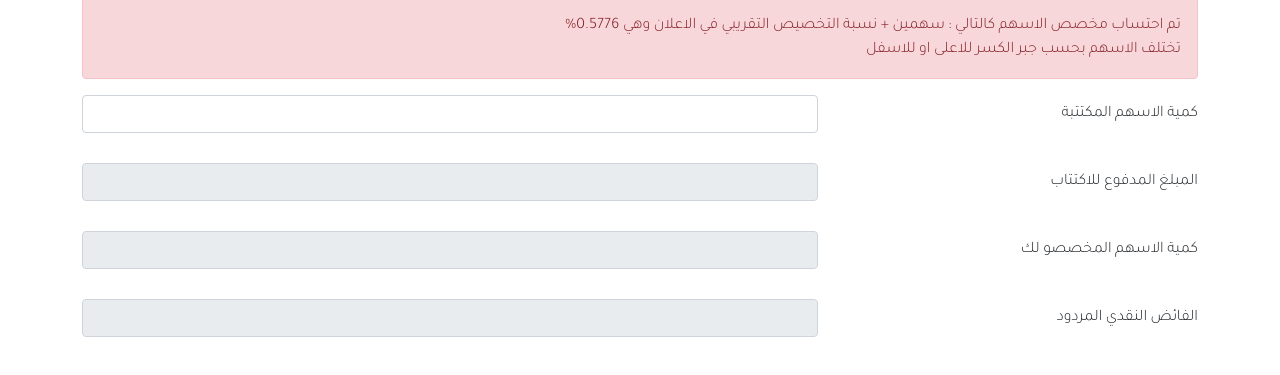
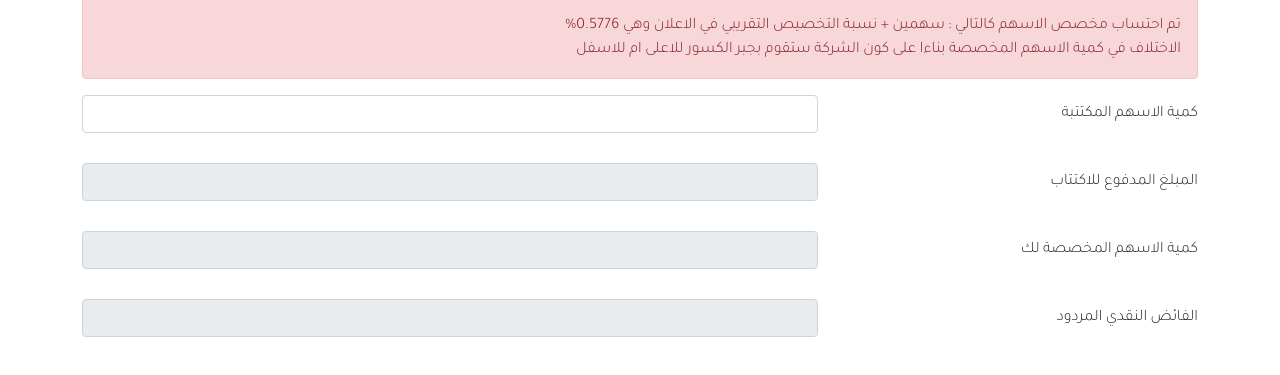
Before and after one commit to mohammedBalhaddad/mohammedBalhaddad.github.io, a plain HTML site: page stcs.html in a window 1280 px wide. Shown: the part 637-1012 px from the top of the page. Drawn offline with nearby package versions, Linux system fonts and the light colour scheme.

Commit message:
- fix bug

```diff
--- a/stcs.html
+++ b/stcs.html
@@ -27,7 +27,7 @@
         تم احتساب مخصص الاسهم كالتالي : سهمين +  نسبة التخصيص التقريبي في الاعلان وهي
         0.5776%
         <br>
-         تختلف الاسهم بحسب جبر الكسر للاعلى او للاسفل
+         الاختلاف في كمية الاسهم المخصصة بناءا على كون الشركة ستقوم بجبر الكسور للاعلى ام للاسفل
     </div>
     <div class="form-group row">
         <label for="ioc_stocks" class="col-sm-4 col-form-label">كمية الاسهم المكتتبة</label>
@@ -42,7 +42,7 @@
         </div>
     </div>
     <div class="form-group row" style="margin-top: 30px">
-        <label for="ioc_final" class="col-sm-4 col-form-label">كمية الاسهم المخصصو لك</label>
+        <label for="ioc_final" class="col-sm-4 col-form-label">كمية الاسهم المخصصة لك</label>
         <div class="col-sm-8">
             <input type="text" disabled class="form-control" style="text-align: right" id="ioc_final">
         </div>
```
